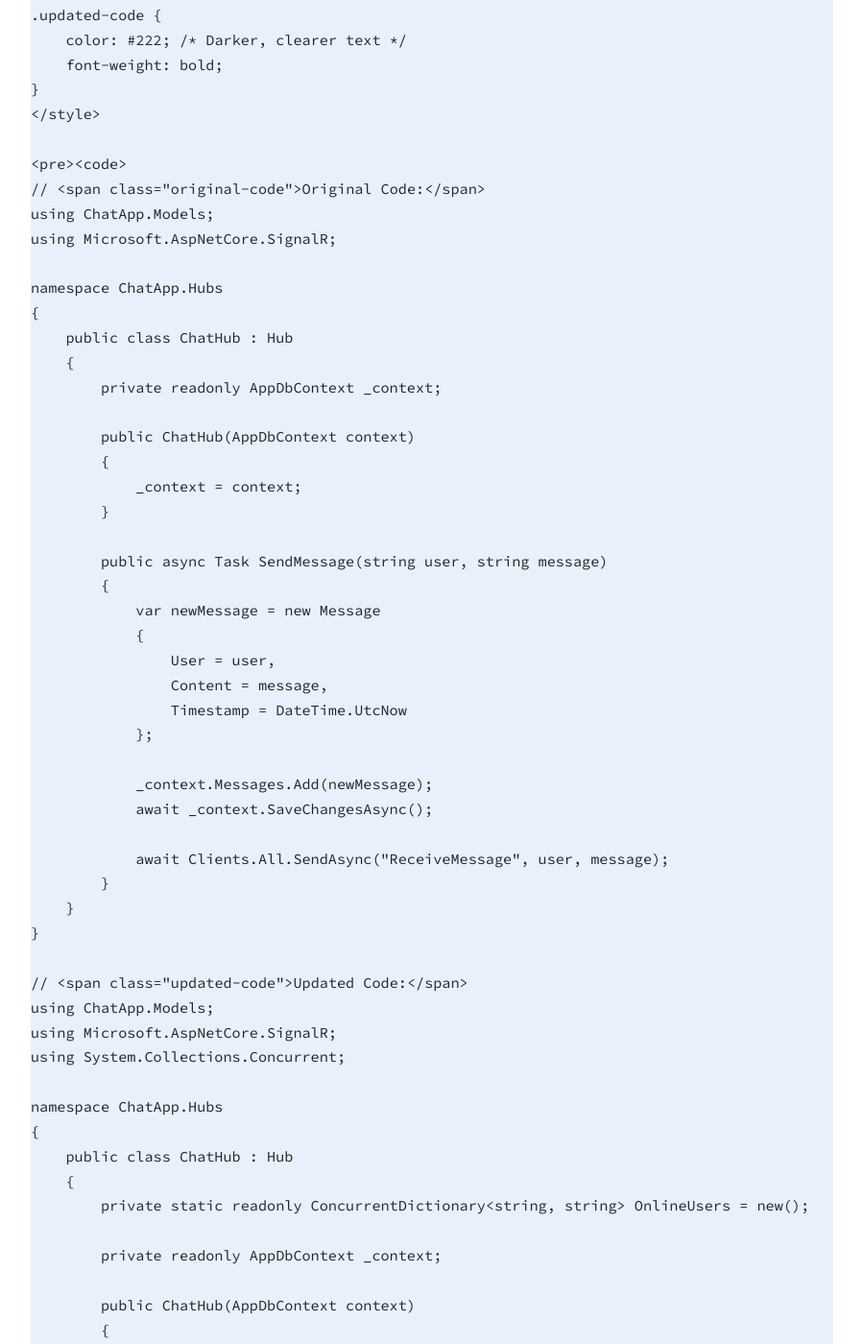
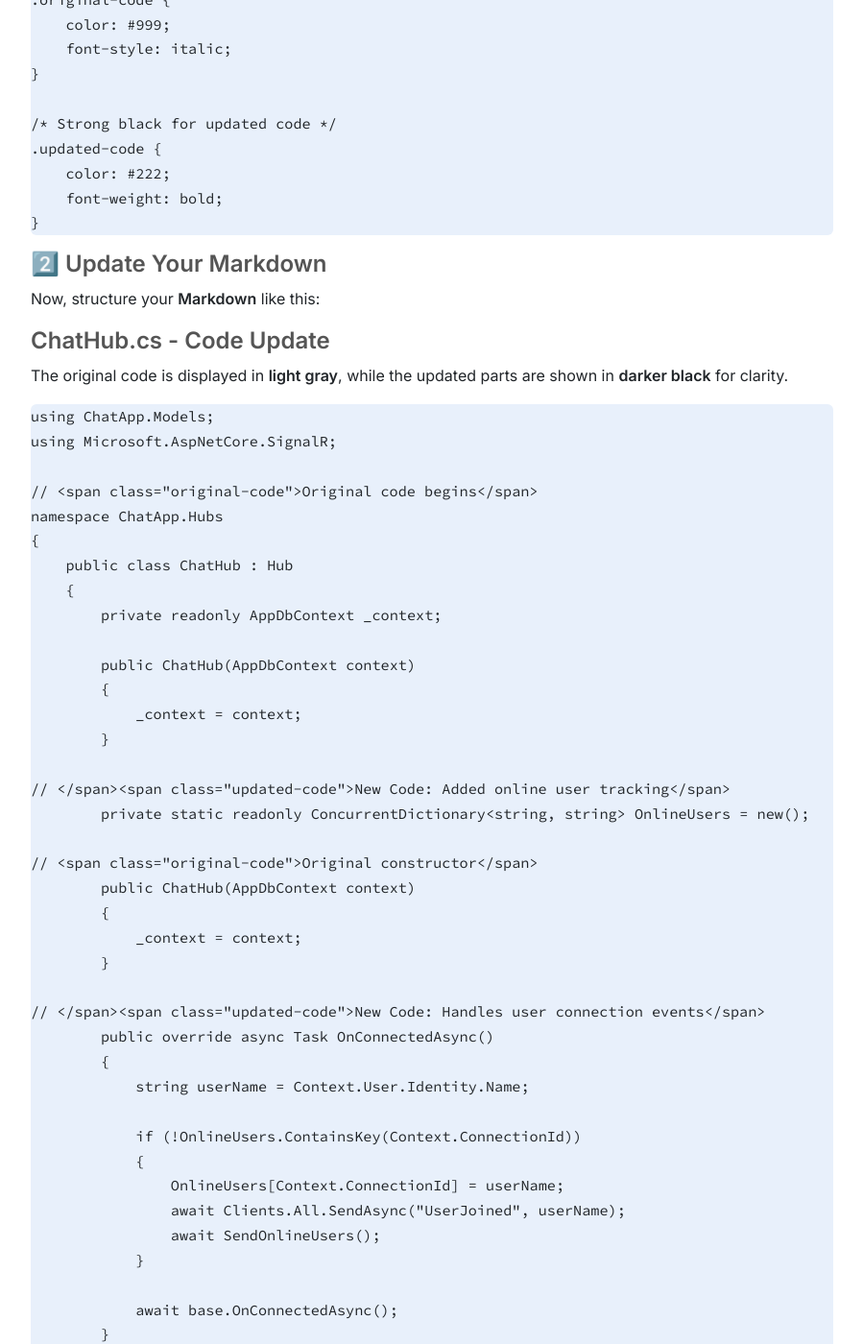
Before and after one commit to JWalshe86/ChatApp, a Jekyll site: the page built from docs/ChatAppPartTwo.md, in a window 1280 px wide and 1400 px high, scrolled down 6169 px. Shown: the whole window at 96% size, without its empty margins (190-1089 px from the left). Built offline with Jekyll 4.4.1, drawn with Linux system fonts in a browser that asks for light colours; some of the changed text lies outside the part shown.

Commit message:
Update ChatAppPartTwo.md

````diff
--- a/docs/ChatAppPartTwo.md
+++ b/docs/ChatAppPartTwo.md
@@ -155,29 +155,39 @@ namespace ChatApp.Hubs
 # **2. Online Users Display & User Join/Leave Notifications**
 Previously, the chat only handled messages, but now **online users are tracked**, and users joining or leaving the chat are displayed.
 
-### **Updated `ChatHub.cs` to Track Online Users**
-Added a **dictionary** to keep track of connected users and notify clients when a user joins or leaves.
+It looks like GitHub Pages (or Jekyll) isn't processing the HTML inside the Markdown properly. Instead, we can achieve the same effect using **Markdown with CSS styling** while keeping it copy-paste friendly.
 
-```html
-<style>
+Try this approach:
+
+### **1️⃣ Update Your CSS**
+Add the following styles to your **custom.css** file:
+
+```css
 /* Light gray for original code */
 .original-code {
-    color: #bbb; /* Lighter gray */
+    color: #999;
     font-style: italic;
 }
 
-/* Stronger black for updated code */
+/* Strong black for updated code */
 .updated-code {
-    color: #222; /* Darker, clearer text */
+    color: #222;
     font-weight: bold;
 }
-</style>
+```
 
-<pre><code>
-// <span class="original-code">Original Code:</span>
+### **2️⃣ Update Your Markdown**
+Now, structure your **Markdown** like this:
+
+### ChatHub.cs - Code Update
+
+The original code is displayed in **light gray**, while the updated parts are shown in **darker black** for clarity.
+
+```csharp
 using ChatApp.Models;
 using Microsoft.AspNetCore.SignalR;
 
+// <span class="original-code">Original code begins</span>
 namespace ChatApp.Hubs
 {
     public class ChatHub : Hub
@@ -189,41 +199,16 @@ namespace ChatApp.Hubs
             _context = context;
         }
 
-        public async Task SendMessage(string user, string message)
-        {
-            var newMessage = new Message
-            {
-                User = user,
-                Content = message,
-                Timestamp = DateTime.UtcNow
-            };
-
-            _context.Messages.Add(newMessage);
-            await _context.SaveChangesAsync();
-
-            await Clients.All.SendAsync("ReceiveMessage", user, message);
-        }
-    }
-}
-
-// <span class="updated-code">Updated Code:</span>
-using ChatApp.Models;
-using Microsoft.AspNetCore.SignalR;
-using System.Collections.Concurrent;
-
-namespace ChatApp.Hubs
-{
-    public class ChatHub : Hub
-    {
+// </span><span class="updated-code">New Code: Added online user tracking</span>
         private static readonly ConcurrentDictionary<string, string> OnlineUsers = new();
 
-        private readonly AppDbContext _context;
-
+// <span class="original-code">Original constructor</span>
         public ChatHub(AppDbContext context)
         {
             _context = context;
         }
 
+// </span><span class="updated-code">New Code: Handles user connection events</span>
         public override async Task OnConnectedAsync()
         {
             string userName = Context.User.Identity.Name;
@@ -254,9 +239,24 @@ namespace ChatApp.Hubs
             var users = OnlineUsers.Values.Distinct().ToList();
             return Clients.All.SendAsync("OnlineUsers", users);
         }
+
+// <span class="original-code">Original method for sending messages</span>
+        public async Task SendMessage(string user, string message)
+        {
+            var newMessage = new Message
+            {
+                User = user,
+                Content = message,
+                Timestamp = DateTime.UtcNow
+            };
+
+            _context.Messages.Add(newMessage);
+            await _context.SaveChangesAsync();
+
+            await Clients.All.SendAsync("ReceiveMessage", user, message);
+        }
     }
 }
-</code></pre>
 ```
 
 ### **Key Changes**
````
